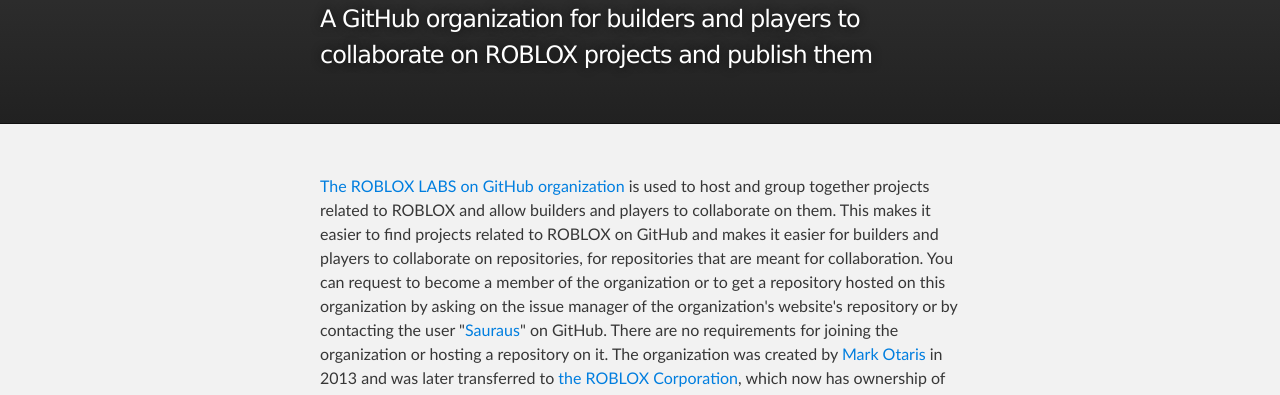
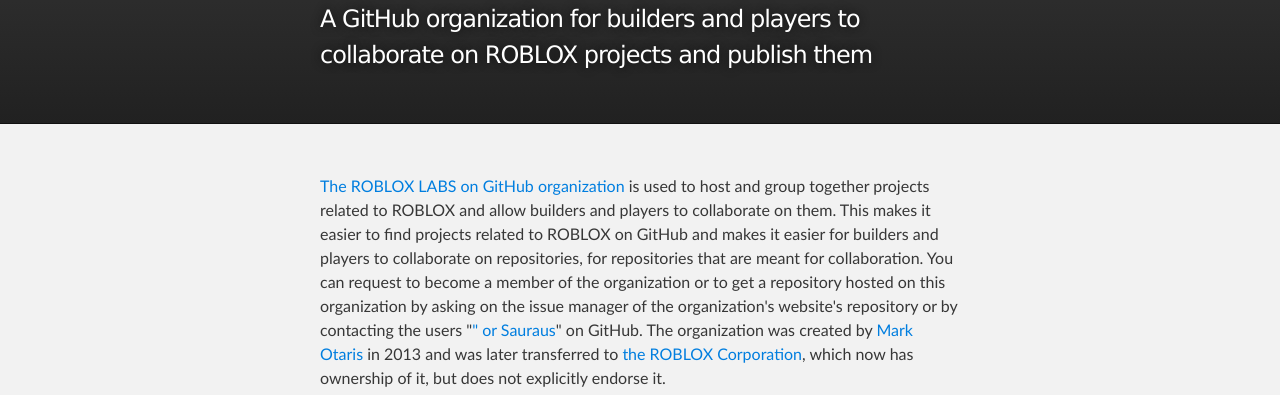
Before and after one commit to JCRPaquin/robloxlabs.github.io, a plain HTML site: page index.html in a window 1280 px wide. Shown: the part 122-517 px from the top of the page. Drawn offline with Linux system fonts and the light colour scheme.

Commit message:
Update index.html

```diff
--- a/index.html
+++ b/index.html
@@ -27,7 +27,7 @@
     <!-- MAIN CONTENT -->
     <div id="main_content_wrap" class="outer">
       <section id="main_content" class="inner">
-        <p><a href="https://github.com/ROBLOXLABS">The ROBLOX LABS on GitHub organization</a> is used to host and group together projects related to ROBLOX and allow builders and players to collaborate on them. This makes it easier to find projects related to ROBLOX on GitHub and makes it easier for builders and players to collaborate on repositories, for repositories that are meant for collaboration. You can request to become a member of the organization or to get a repository hosted on this organization by asking on the issue manager of the organization's website's repository or by contacting the user "<a href="https://github.com/Sauraus">Sauraus</a>" on GitHub. There are no requirements for joining the organization or hosting a repository on it. The organization was created by <a href="http://mark-otaris.github.io">Mark Otaris</a> in 2013 and was later transferred to <a href="http://corp.roblox.com">the ROBLOX Corporation</a>, which now has ownership of it, but does not explicitly endorse it.</p>
+        <p><a href="https://github.com/ROBLOXLABS">The ROBLOX LABS on GitHub organization</a> is used to host and group together projects related to ROBLOX and allow builders and players to collaborate on them. This makes it easier to find projects related to ROBLOX on GitHub and makes it easier for builders and players to collaborate on repositories, for repositories that are meant for collaboration. You can request to become a member of the organization or to get a repository hosted on this organization by asking on the issue manager of the organization's website's repository or by contacting the users "<a href="https://github.com/mark-otaris"><mark-otaris</a>" or </mark-otaris></a><a href="https://github.com/Sauraus">Sauraus</a>" on GitHub. The organization was created by <a href="http://mark-otaris.github.io">Mark Otaris</a> in 2013 and was later transferred to <a href="http://corp.roblox.com">the ROBLOX Corporation</a>, which now has ownership of it, but does not explicitly endorse it.</p>
 
 <h2>
 <a name="links" class="anchor" href="#links"><span class="octicon octicon-link"></span></a>Links</h2>
```
